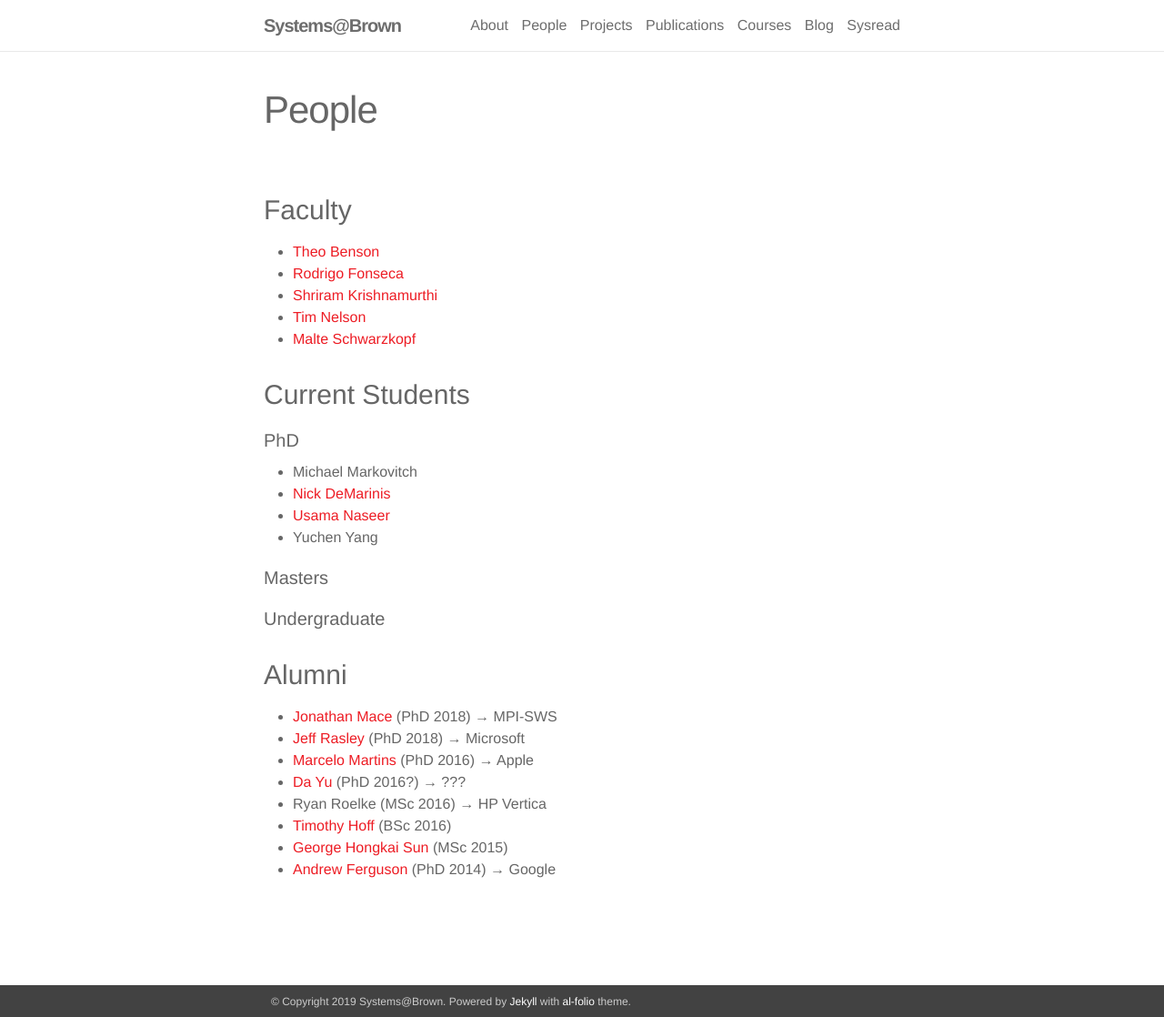
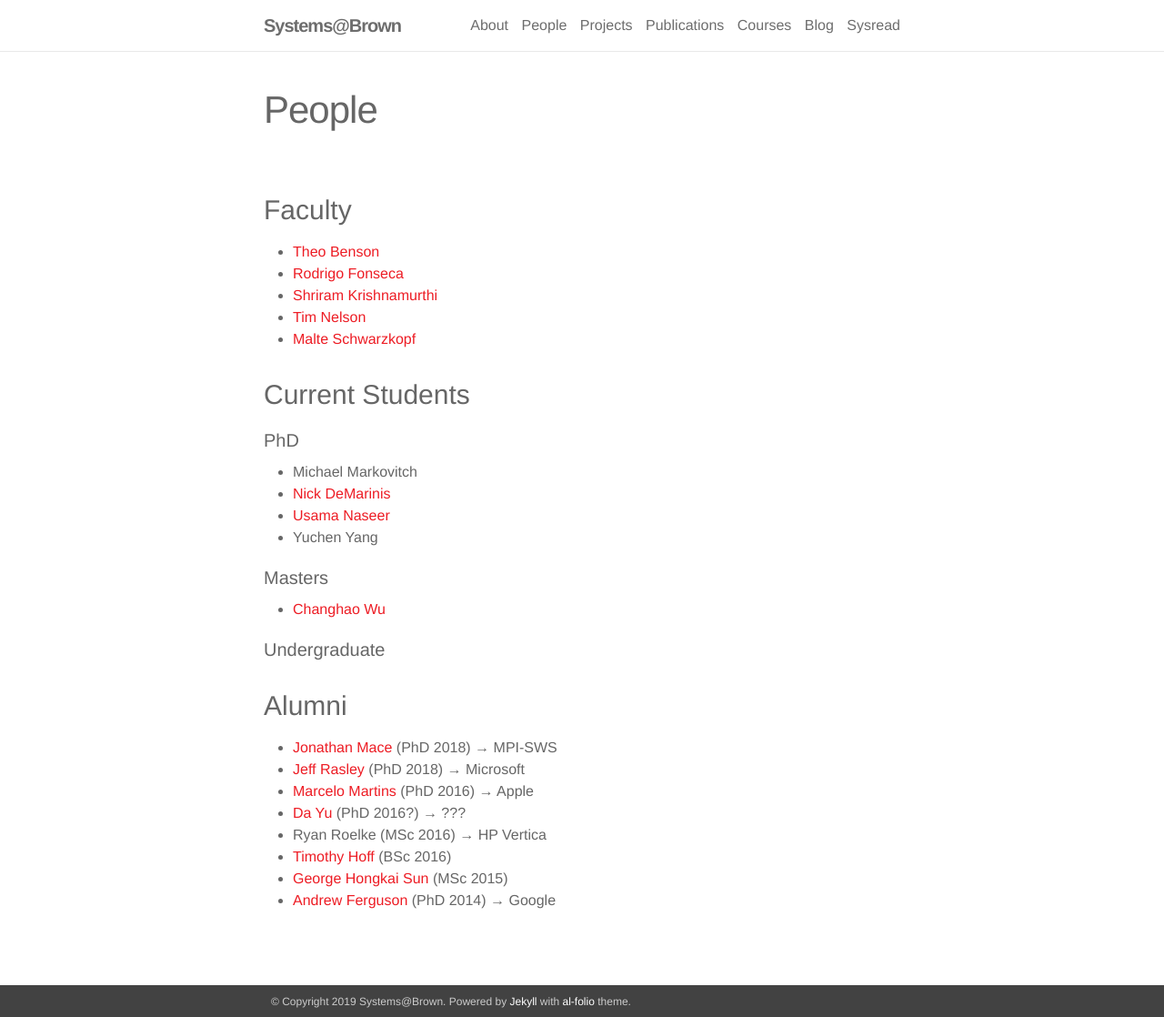
Before and after one commit to brownsys/systems-web, a Jekyll site: the page built from _pages/people.md, in a window 1280 px wide and 1118 px high. Shown: the whole window at 91% size. Built offline with Jekyll 4.4.1, drawn with Linux system fonts in a browser that asks for light colours; nearby versions of some CDN libraries.

Commit message:
add Gordon's profile entry

```diff
--- a/_pages/people.md
+++ b/_pages/people.md
@@ -25,7 +25,7 @@ order: 2
 
 
 #### Masters
-
+ - [Changhao Wu](https://gordonwucn.github.io)
 
 #### Undergraduate
 
```
